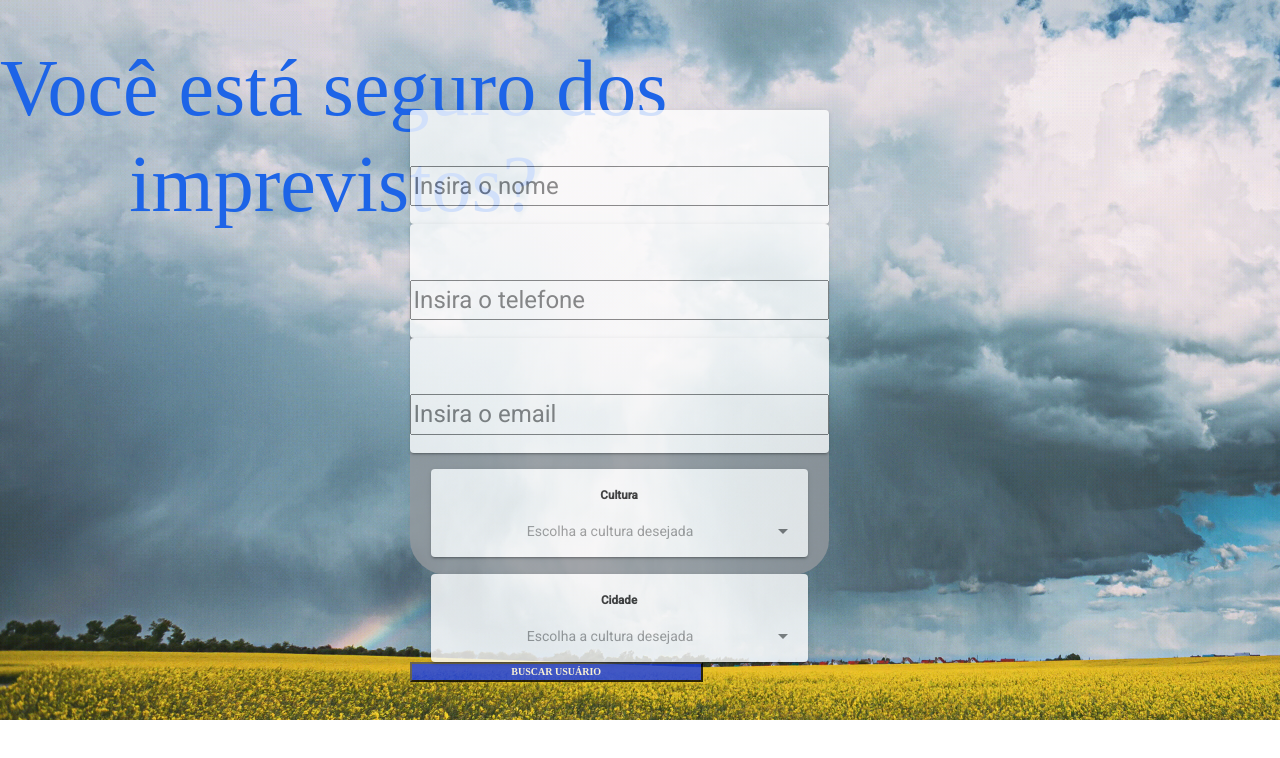
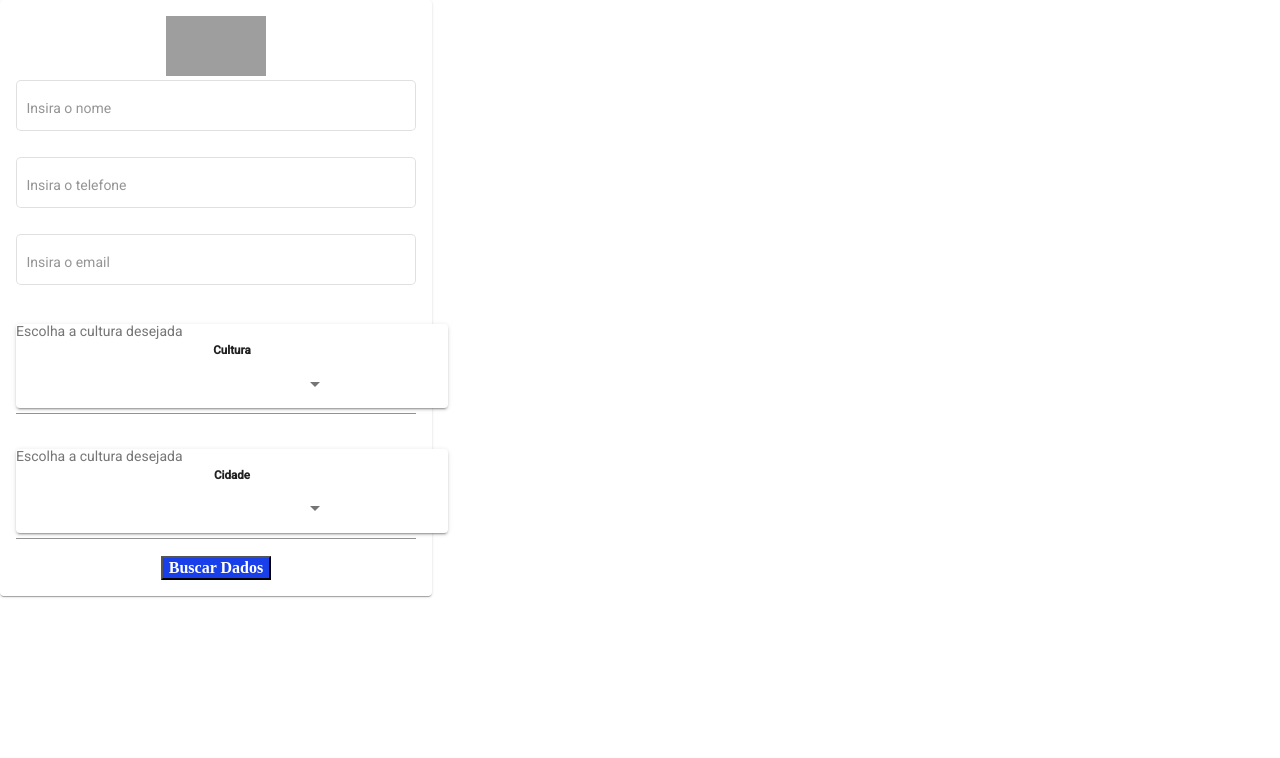
Before and after one commit to carlooshh/carlooshh.github.io, an Angular app: page /home in a window 1280 px wide. Shown: the top 758 px of the page. Built offline with nearby package versions, Linux system fonts and the light colour scheme; grey boxes are pictures that could not be loaded.

Commit message:
refactor-page

```diff
--- a/src/app/home/home.component.css
+++ b/src/app/home/home.component.css
@@ -1,56 +1,30 @@
-img{
+mat-card {
   display: flex;
-  max-width: 100%;
-  max-height: 100%;
+  flex-direction: column;
+  justify-content: center;
+  align-items: center;
+  width: 400px;
 }
-#video{
-  padding: 0;
-  position: relative;
-  text-align: center;
+
+mat-form-field {
+  width: 100%;
+  width: 400px;
 }
-h1{
+
+.mat-card-header {
   display: flex;
-  position: absolute;
-  color: rgb(29, 100, 231);
-  text-align: center;
-  top: 10%;
-  font-family: 'Mulish-BoldItalic';
-  font-size: 80px;
+  flex-direction: row;
   justify-content: center;
 }
-form{
+
+img {
+  width: 100px;
+  height: 60px;
+}
+
+form {
   display: flex;
   flex-direction: column;
-  background-color: rgb(148, 153, 158);
-  opacity: 80%;
-  border-radius: 10%;
-  left: 32%;
-  max-width: 35%;
-  height: 50%;
-  position: absolute;
-  color: rgb(29, 100, 231);
-  top: 30%;
-  font-family: 'Mulish-BoldItalic';
-  font-size: 80px;
   justify-content: center;
+  align-items: center;
 }
-form .coluna_container{
-  padding: 4% 5% 0 5%;
-}
-p{
-  font-size: 30px;
-  margin-bottom: 0%;
-  padding-top: 5%;
-}
-input{
-  font-size: 30%;
-  max-width: 100%;
-}
-button{
-  width: 70%;
-  height: 10%;
-}
-#cont{
-  padding: 0%;
-  color: none;
-}
--- a/src/app/home/home.component.html
+++ b/src/app/home/home.component.html
@@ -1,64 +1,34 @@
-<!DOCTYPE html>
-<html lang="en">
-  <head>
-    <title>Bootstrap Example</title>
-    <meta charset="utf-8" />
-    <meta name="viewport" content="width=device-width, initial-scale=1" />
-    <link
-      rel="stylesheet"
-      href="https://maxcdn.bootstrapcdn.com/bootstrap/3.4.1/css/bootstrap.min.css"
-    />
-    <link
-      href="https://fonts.googleapis.com/css?family=Ubuntu"
-      rel="stylesheet"
-    />
-    <script src="https://ajax.googleapis.com/ajax/libs/jquery/3.5.1/jquery.min.js"></script>
-    <script src="https://maxcdn.bootstrapcdn.com/bootstrap/3.4.1/js/bootstrap.min.js"></script>
-  </head>
-  <body>
-    <div
-      class="container-fluid p-5 bg-primary text-white text-center"
-      id="video"
-    >
-      <img src="../../assets/fundoHome.gif" />
-      <!-- <video autoplay muted>
-        <source src="../../assets/fundoHome.mp4" type="video/gif">
-      </video> -->
-      <h1>
-        Você está seguro dos<br />
-        <br /><br />imprevistos?
-      </h1>
+  <mat-card>
+    <img src="src/assets//fundoHome.gif">
+    <mat-card-content>
+
       <form [formGroup]="searchForm">
-        <div>
-          <mat-card class="mat-elevation-z2" id="cont">
-            <input
-              type="text"
-              size="30"
-              placeholder="Insira o nome"
-              pInputText
-              name="name"
-            />
-          </mat-card>
-          <mat-card class="mat-elevation-z2" id="cont">
-            <input
-              type="text"
-              size="30"
-              placeholder="Insira o telefone"
-              pInputText
-              name="phoneNumber"
-            />
-          </mat-card>
-          <mat-card class="mat-elevation-z2" id="cont">
-            <input
-              type="email"
-              size="30"
-              placeholder="Insira o email"
-              pInputText
-              name="email"
-            />
-          </mat-card>
-        </div>
+        <mat-form-field appearance="outline">
+          <input
+            matInput
+            placeholder="Insira o nome"
+            required
+            formControlName="name"
+          />
+        </mat-form-field>
 
+        <mat-form-field appearance="outline">
+          <input
+            matInput
+            placeholder="Insira o telefone"
+            required
+            formControlName="phoneNumber"
+          />
+        </mat-form-field>
+        <mat-form-field appearance="outline">
+          <input
+            matInput
+            placeholder="Insira o email"
+            required
+            formControlName="email"
+          />
+        </mat-form-field>
+        <mat-form-field>
         <div class="coluna_container">
           <div fxLayout="column" fxFlex="50%">
             <mat-card class="mat-elevation-z2">
@@ -82,6 +52,8 @@
             </mat-card>
           </div>
         </div>
+      </mat-form-field>
+      <mat-form-field>
         <div class="coluna_container">
           <div fxLayout="column" fxFlex="50%">
             <mat-card class="mat-elevation-z2">
@@ -105,39 +77,15 @@
             </mat-card>
           </div>
         </div>
-        <button mat-raised-button class="custom-raised-button-2" (click)="search()">
-          BUSCAR USUÁRIO
-        </button>
+      </mat-form-field>
+
+      <button
+      mat-raised-button
+      class="custom-raised-button-2"
+      (click)="search()"
+    >
+      Buscar Dados
+    </button>
       </form>
-    </div>
-
-    <!-- <div class="container mt-5">
-      <div class="row">
-        <div class="col-sm-4">
-          <h3>Column 1</h3>
-          <p>Lorem ipsum dolor sit amet, consectetur adipisicing elit...</p>
-          <p>
-            Ut enim ad minim veniam, quis nostrud exercitation ullamco
-            laboris...
-          </p>
-        </div>
-        <div class="col-sm-4">
-          <h3>Column 2</h3>
-          <p>Lorem ipsum dolor sit amet, consectetur adipisicing elit...</p>
-          <p>
-            Ut enim ad minim veniam, quis nostrud exercitation ullamco
-            laboris...
-          </p>
-        </div>
-        <div class="col-sm-4">
-          <h3>Column 3</h3>
-          <p>Lorem ipsum dolor sit amet, consectetur adipisicing elit...</p>
-          <p>
-            Ut enim ad minim veniam, quis nostrud exercitation ullamco
-            laboris...
-          </p>
-        </div>
-      </div>
-    </div> -->
-  </body>
-</html>
+    </mat-card-content>
+  </mat-card>
```
